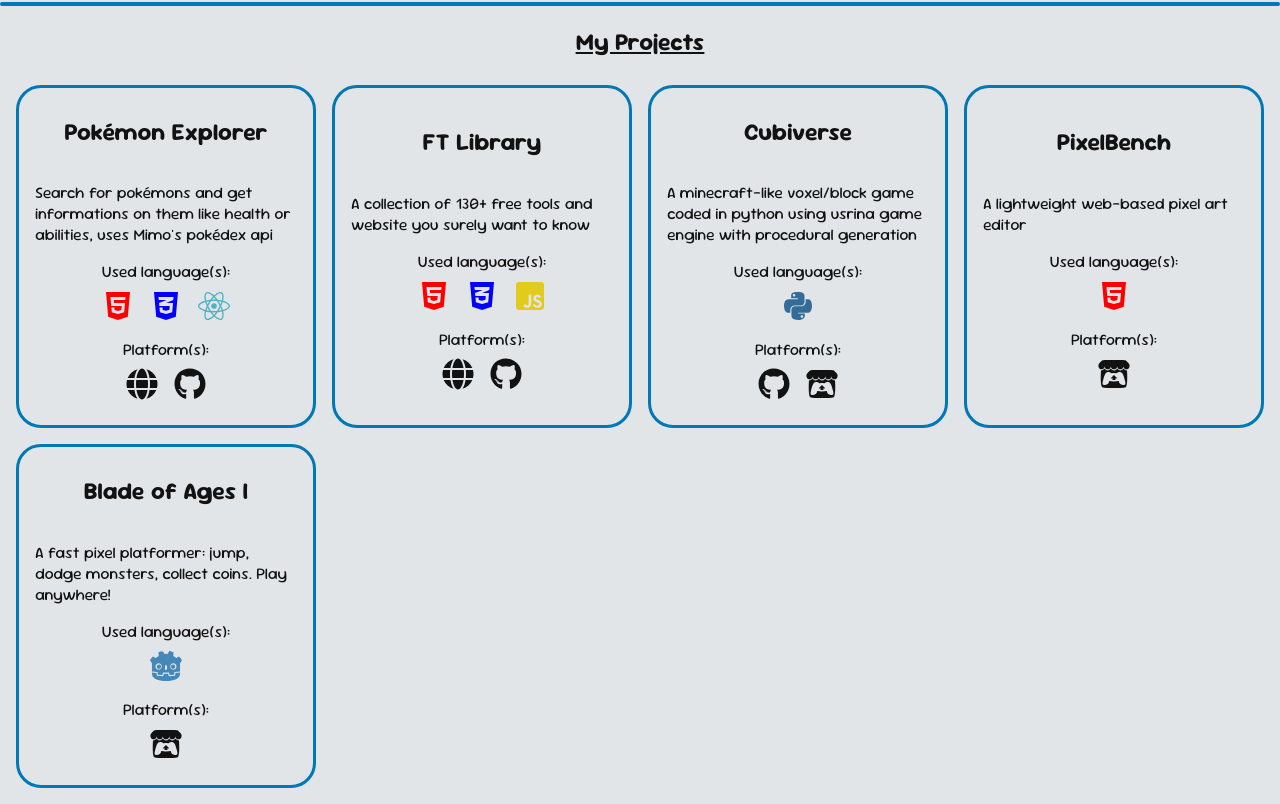
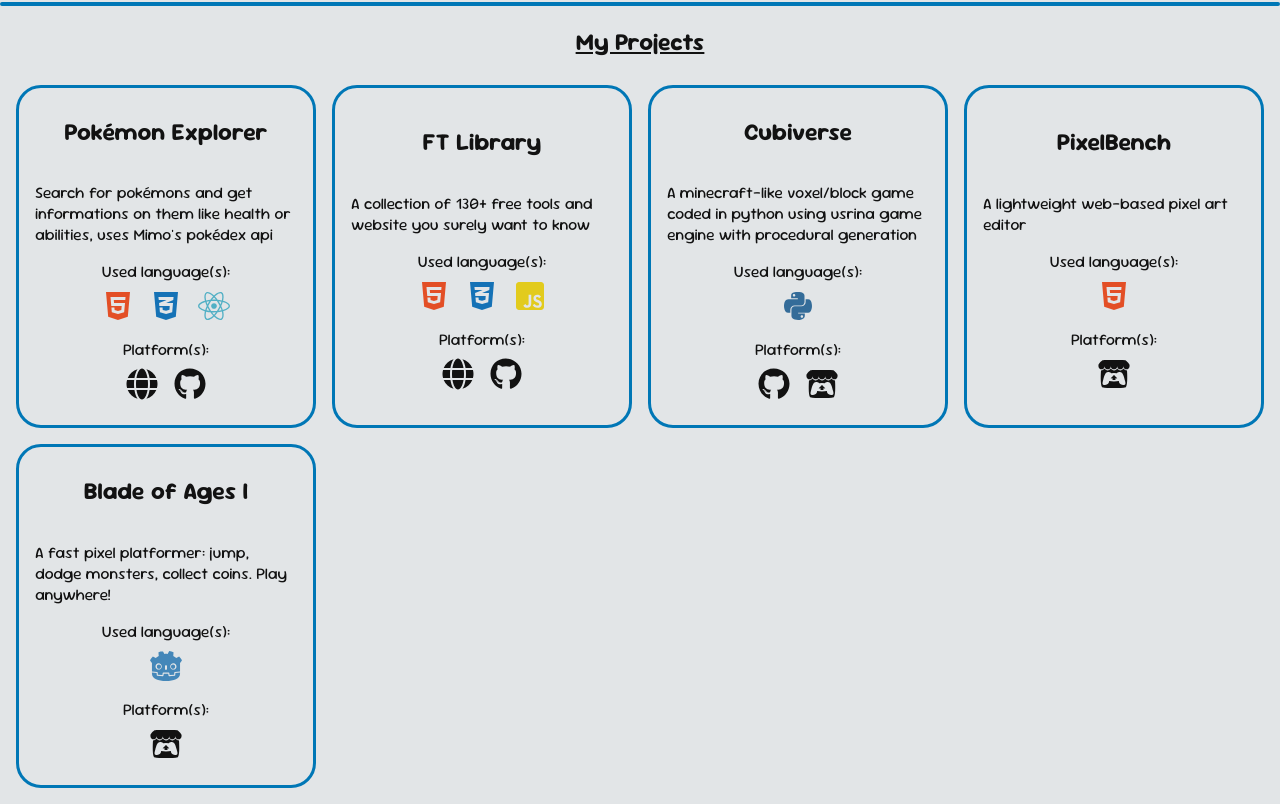
Before and after one commit to bl4nkspace/bl4nkspace.github.io, a React (Vite) app: page / in a window 1280 px wide. Shown: the part 4332-5136 px from the top of the page. Built offline with nearby package versions, Linux system fonts and the light colour scheme.

Commit message:
New languages colors, removed useless react-router-dom package

```diff
--- a/package.json
+++ b/package.json
@@ -16,7 +16,6 @@
     "react": "^19.2.8",
     "react-dom": "^19.2.8",
     "react-icons": "^5.7.0",
-    "react-router-dom": "^7.18.2",
     "styled-components": "^6.5.1"
   },
   "devDependencies": {
@@ -27,7 +26,7 @@
     "eslint": "^10.8.0",
     "eslint-plugin-react-hooks": "^7.1.1",
     "eslint-plugin-react-refresh": "^0.5.3",
-    "gh-pages": "^6.3.0",
+    "gh-pages": "^6.1.1",
     "globals": "^17.7.0",
     "vite": "^8.2.0"
   }
--- a/src/components/Projects.jsx
+++ b/src/components/Projects.jsx
@@ -6,8 +6,8 @@ import projects from '../data/projects.json';
 
 const iconsMap = {
     //languages
-    html: <FaHtml5 color='red' title='Html' />,
-    css: <FaCss3Alt color='blue' title='Css' />,
+    html: <FaHtml5 color='#E34F26' title='Html' />,
+    css: <FaCss3Alt color='#1572B6' title='Css' />,
     js: <FaJsSquare color='#e2cb1d' title='JavaScript' />,
     react: <FaReact color='#52b0c5' title='React' />,
     python: <FaPython color='#346C99' title='Python' />,
```
Also changed, not shown: 1 other file (tests, documents, lock files or other folders).
